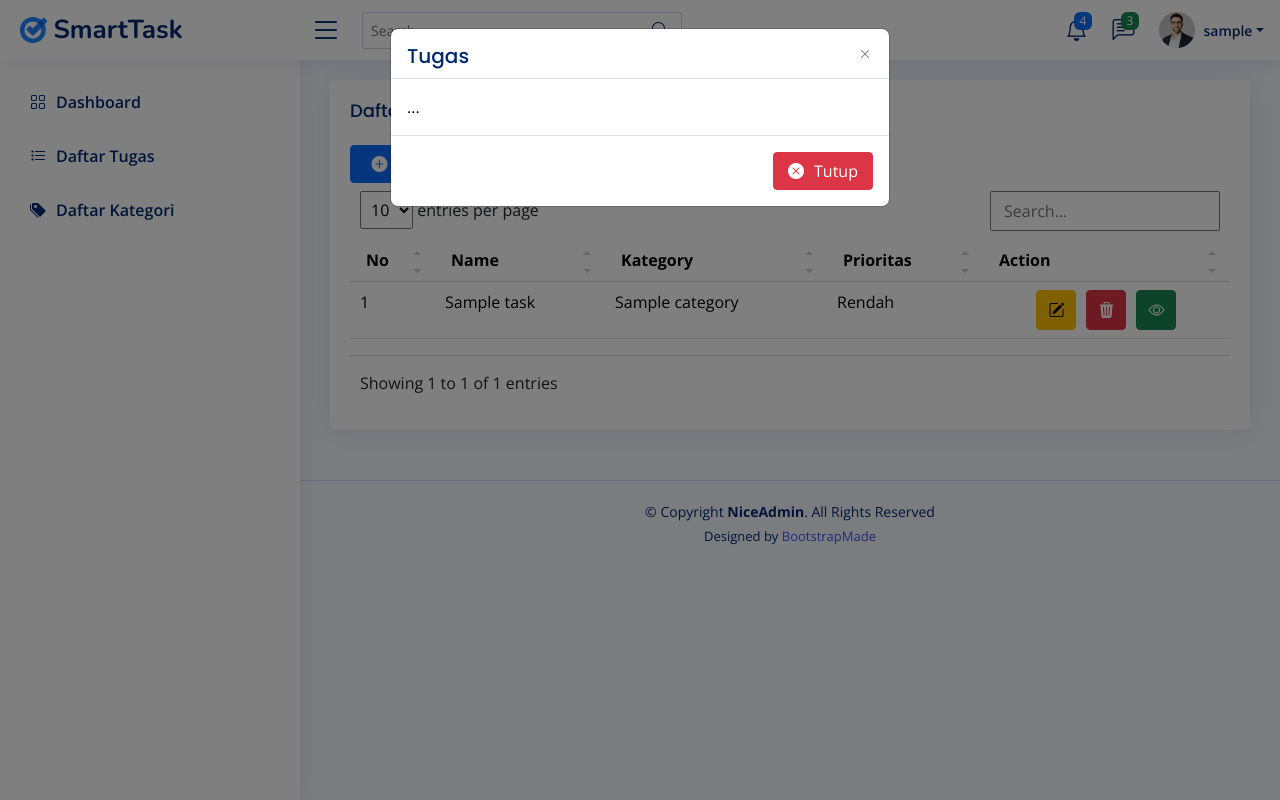
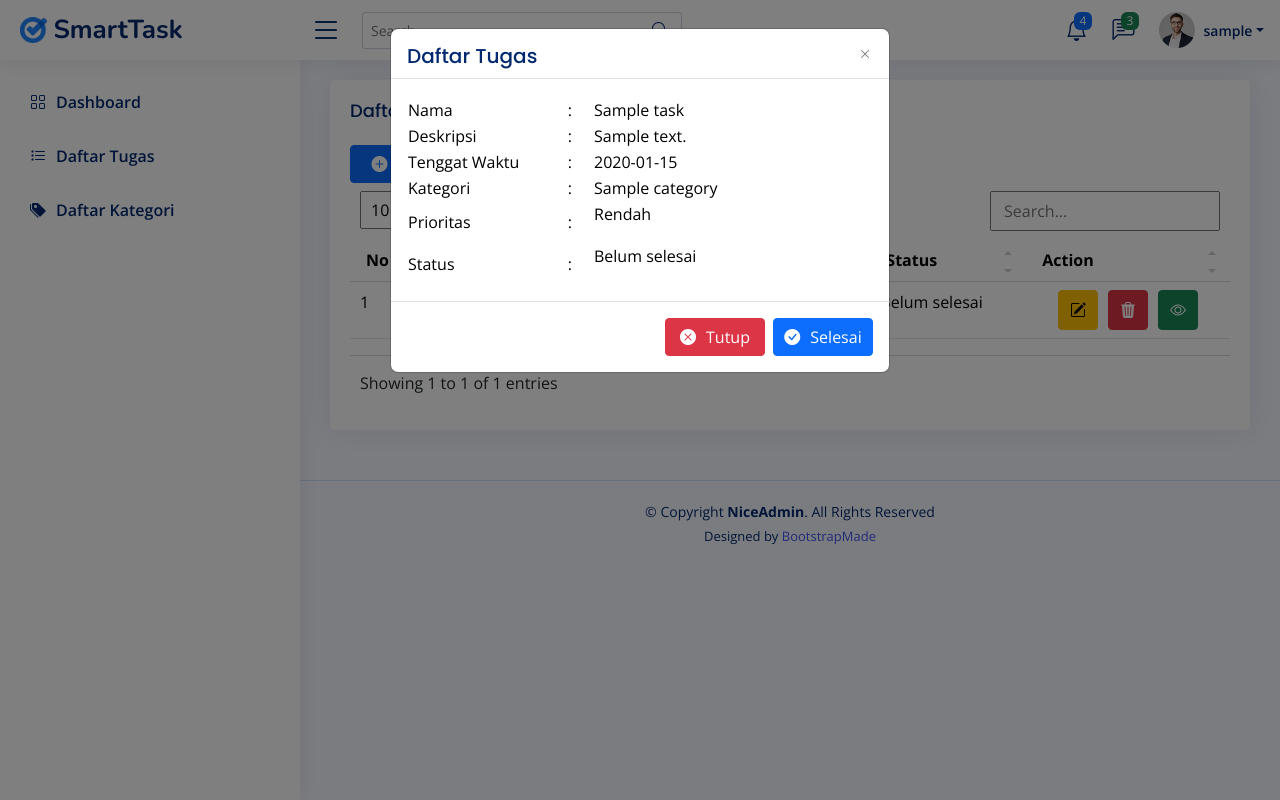
Before and after one commit to faisalProject/smart-task, a PHP site: page /task-list in a window 1280 px wide, after a click that opens the changed part. Run offline with PHP 8.4, Linux system fonts and the light colour scheme; the visitor is signed in with stand-in values (Sample User, id 1); tables that the repository leaves empty hold one stand-in row (values such as "Sample post"); some libraries are stand-ins or nearby versions.

Commit message:
added finished features in task

```diff
--- a/layouts/footer.php
+++ b/layouts/footer.php
@@ -38,7 +38,7 @@
       Swal.fire({
         position: 'top-center',
         icon: 'error',
-        title: document.getElementById("msg").value,
+        html: document.getElementById("msg").value,
         showConfirmButton: false,
         timer: 1500
       }).then(function() {
@@ -50,7 +50,7 @@
       Swal.fire({
         position: 'top-center',
         icon: 'success',
-        title: document.getElementById("msg").value,
+        html: document.getElementById("msg").value,
         showConfirmButton: false,
         timer: 1500
       }).then(function() {
@@ -62,7 +62,7 @@
       Swal.fire({
         position: 'top-center',
         icon: 'error',
-        title: document.getElementById("msg").value,
+        html: document.getElementById("msg").value,
         showConfirmButton: false,
         timer: 1500
       }).then(function() {
@@ -112,7 +112,7 @@
       Swal.fire({
         position: 'top-center',
         icon: 'success',
-        title: document.getElementById("msg").value,
+        html: document.getElementById("msg").value,
         showConfirmButton: false,
         timer: 1500
       }).then(function() {
@@ -124,7 +124,7 @@
       Swal.fire({
         position: 'top-center',
         icon: 'error',
-        title: document.getElementById("msg").value,
+        html: document.getElementById("msg").value,
         showConfirmButton: false,
         timer: 1500
       }).then(function() {
--- a/libraries/Category.php
+++ b/libraries/Category.php
@@ -50,7 +50,7 @@
             $updated_date = $created_date;
 
             if ( strlen($name) > 255 ) {
-                $message = 'Nama terlalu panjang!';
+                $message = '<p><b>Nama terlalu panjang!</b></p>';
                 echo "<body onload='errorCategory()'><input type='hidden' id='msg' value='" . $message . "''></input></body>";
                 return false;
             }
@@ -74,7 +74,7 @@
 
             // Kondisi jika query berhasil
             if ( $isSuccess === 1 ) {
-                $message = 'Kategori berhasil ditambahkan!';
+                $message = '<p><b>Kategori berhasil ditambahkan!</b></p>';
                 echo "<body onload='successCategory()'><input type='hidden' id='msg' value='" . $message . "''></input></body>";
                 return false;
             }
@@ -89,7 +89,7 @@
             $updated_date = date('Y-m-d H:i:s', time());
 
             if ( strlen($name) > 255 ) {
-                $message = 'Nama terlalu panjang!';
+                $message = '<p><b>Nama terlalu panjang!</b></p>';
                 echo "<body onload='errorCategory()'><input type='hidden' id='msg' value='" . $message . "''></input></body>";
                 return false;
             }
@@ -105,7 +105,7 @@
 
             // Kondisi jika query berhasil
             if ( $isSuccess === 1 ) {
-                $message = 'Kategori berhasil disunting!';
+                $message = '<p><b>Kategori berhasil disunting!</b></p>';
                 echo "<body onload='successCategory()'><input type='hidden' id='msg' value='" . $message . "''></input></body>";
                 return false;
             }
@@ -119,7 +119,7 @@
             $isSuccess = mysqli_affected_rows($conn);
             // Kondisi jika query berhasil
             if ( $isSuccess === 1 ) {
-                $message = 'Kategori berhasil dihapus!';
+                $message = '<p><b>Kategori berhasil dihapus!</b></p>';
                 echo "<body onload='successCategory()'><input type='hidden' id='msg' value='" . $message . "''></input></body>";
                 return false;
             }
--- a/libraries/Task.php
+++ b/libraries/Task.php
@@ -15,7 +15,7 @@
         // Fungsi untuk menampilkan daftar tugas
         public function index($conn, $user_id)
         {
-            $result = mysqli_query($conn, "SELECT t.id, t.name as name, t.priority, t.description, t.deadlines, t.updated_date, c.id as cat_id, c.name as desc_name FROM task t
+            $result = mysqli_query($conn, "SELECT t.id, t.name as name, t.priority, t.description, t.deadlines, t.status, t.updated_date, c.id as cat_id, c.name as desc_name FROM task t
             left join categories c on t.category_id = c.id WHERE t.user_id = '$user_id' AND t.status_deleted = 0 ORDER BY t.updated_date DESC");
 
             $rows = array();
@@ -65,7 +65,7 @@
             $updated_date = $created_date;
 
             if ( strlen($name) > 255 ) {
-                $message = 'Nama terlalu panjang!';
+                $message = '<p><b>Nama terlalu panjang!</b></p>';
                 echo "<body onload='errorTask()'><input type='hidden' id='msg' value='" . $message . "''></input></body>";
                 return false;
             }
@@ -99,7 +99,7 @@
 
             // Kondisi jika berhasil
             if ( $isSuccess === 1 ) {
-                $message = 'Tugas berhasil ditambahkan!';
+                $message = '<p><b>Tugas berhasil ditambahkan!</b></p>';
                 echo "<body onload='successTask()'><input type='hidden' id='msg' value='" . $message . "''></input></body>";
                 return false;
             }
@@ -117,7 +117,7 @@
             $updated_date = date('Y-m-d H:i:s', time());
 
             if ( strlen($name) > 255 ) {
-                $message = 'Nama terlalu panjang!';
+                $message = '<p><b>Nama terlalu panjang!</b></p>';
                 echo "<body onload='errorTask()'><input type='hidden' id='msg' value='" . $message . "''></input></body>";
                 return false;
             }
@@ -137,7 +137,7 @@
             $isSuccess = mysqli_affected_rows($conn);
 
             if ( $isSuccess === 1 ) {
-                $message = 'Tugas berhasil disunting!';
+                $message = '<p><b>Tugas berhasil disunting!</b></p>';
                 echo "<body onload='successTask()'><input type='hidden' id='msg' value='" . $message . "''></input></body>";
                 return false;
             }
@@ -151,7 +151,21 @@
 
             // Kondisi jika sukses
             if ( $isSuccess === 1 ) {
-                $message = 'Tugas berhasil dihapus!';
+                $message = '<p><b>Tugas berhasil dihapus!</b></p>';
+                echo "<body onload='successTask()'><input type='hidden' id='msg' value='" . $message . "''></input></body>";
+                return false;
+            }
+        }
+
+        public function finished($data, $conn) {
+            $id = $data['id'];
+            mysqli_query($conn, "UPDATE task SET status = 'finished' WHERE id = '$id'");
+
+            $isSuccess = mysqli_affected_rows($conn);
+
+            // Kondisi jika sukses
+            if ( $isSuccess === 1 ) {
+                $message = '<p><b>Tugas berhasil diselesaikan!</b></p>';
                 echo "<body onload='successTask()'><input type='hidden' id='msg' value='" . $message . "''></input></body>";
                 return false;
             }
--- a/task-list.php
+++ b/task-list.php
@@ -34,6 +34,11 @@
         $task->destroy($conn, $_GET['id']);
     }
 
+    // Finished
+    if ( isset($_POST['done']) ) {
+        $task->finished($_POST, $conn);
+    }
+
     // Header
     include 'layouts/header.php';
 
@@ -63,6 +68,7 @@
                         <th>Name</th>
                         <th>Kategory</th>
                         <th>Prioritas</th>
+                        <th>Status</th>
                         <th>Action</th>
                     </tr>
                 </thead>
@@ -81,6 +87,13 @@
                                 <?php else : ?>
                                     <td>Rendah</td>
                                 <?php endif; ?>
+                                <td>
+                                    <?php if ( $row['status'] === 'finished' ) : ?>
+                                        <p>Selesai</p>
+                                    <?php else : ?>
+                                        <p>Belum selesai</p>
+                                    <?php endif; ?>
+                                </td>
                                 <td>
                                     <div style="display: flex; justify-content: center; align-items: center; gap: 10px;">
                                         <button class="btn btn-warning" data-bs-toggle="modal" data-bs-target="#edit<?= $row['id'] ?>" style="display: flex; justify-content: center; align-items: center; width: 40px; height: 40px; border-radius: 4px; gap: 10px;"><i class="bi bi-pencil-square"></i></button>
--- a/task-view.php
+++ b/task-view.php
@@ -2,14 +2,65 @@
     <div class="modal-dialog">
         <form action="" method="post" class="modal-content">
             <div class="modal-header" style="height: 50px;">
-                <h5 class="modal-title fs-5 card-title" id="exampleModalLabel">Tugas</h5>
+                <h5 class="modal-title fs-5 card-title" id="exampleModalLabel">Daftar Tugas</h5>
                 <button type="button" class="btn-close" data-bs-dismiss="modal" aria-label="Close"></button>
             </div>
             <div class="modal-body" style="display: flex; flex-direction: column; gap: 10px;">
-                ...
+                <table style="width: 100%; border: none; display: flex; flex-direction: column; gap: 20px">
+                    <tr style="display: flex; align-items: center; gap: 20px;">
+                        <td>
+                            <input type="text" class="form-control" name="id" value="<?= $row['id'] ?>" style="display: none;" readonly>
+                        </td>
+                    </tr>
+                    <tr style="display: flex; align-items: center; gap: 20px;">
+                        <td style="width: 30%">Nama</td>
+                        <td>:</td>
+                        <td><?= $row['name'] ?></td>
+                    </tr>
+                    <tr style="display: flex; align-items: center; gap: 20px;">
+                        <td style="width: 30% !important">Deskripsi</td>
+                        <td>:</td>
+                        <td style="width: 60%;"><?= $row['description'] ?></td>
+                    </tr>
+                    <tr style="display: flex; align-items: center; gap: 20px;">
+                        <td style="width: 30%">Tenggat Waktu</td>
+                        <td>:</td>
+                        <td><?= $row['deadlines'] ?></td>
+                    </tr>
+                    <tr style="display: flex; align-items: center; gap: 20px;">
+                        <td style="width: 30%">Kategori</td>
+                        <td>:</td>
+                        <td><?= $row['desc_name'] ?></td>
+                    </tr>
+                    <tr style="display: flex; align-items: center; gap: 20px;">
+                        <td style="width: 30%">Prioritas</td>
+                        <td>:</td>
+                        <td>
+                            <?php if ( $row['priority'] === 'high' ) : ?>
+                                <p>Tinggi</p>
+                            <?php elseif ( $row['priority'] === 'currently' ) : ?>
+                                <p>Sedang</p>
+                            <?php else : ?>
+                                <p>Rendah</p>
+                            <?php endif; ?>
+                        </td>
+                    </tr>
+                    <tr style="display: flex; align-items: center; gap: 20px;">
+                        <td style="width: 30%">Status</td>
+                        <td>:</td>
+                        <td>
+                            <?php if ( $row['status'] === 'finished' ) : ?>
+                                <p>Selesai</p>
+                            <?php else : ?>
+                                <p>Belum selesai</p>
+                            <?php endif; ?>
+                        </td>
+                    </tr>
+                </table>
             </div>
             <div class="modal-footer">
                 <button type="button" style="display: flex; justify-content: center; align-items: center; width: 100px; border-radius: 4px; gap: 10px" class="btn btn-danger" data-bs-dismiss="modal"><i class="bi bi-x-circle-fill"></i> Tutup</button>
+                <button type="submit" name="done" style="display: flex; justify-content: center; align-items: center; width: 100px; border-radius: 4px; gap: 10px" class="btn btn-primary" data-bs-dismiss="modal"><i class="bi bi-check-circle-fill"></i> Selesai</button>
             </div>
         </form>
     </div>
```
Also changed, not shown: layouts/footer-login-register.php (+17 -5 lines), libraries/Login.php (+4 -4 lines), libraries/Register.php (+9 -3 lines).
